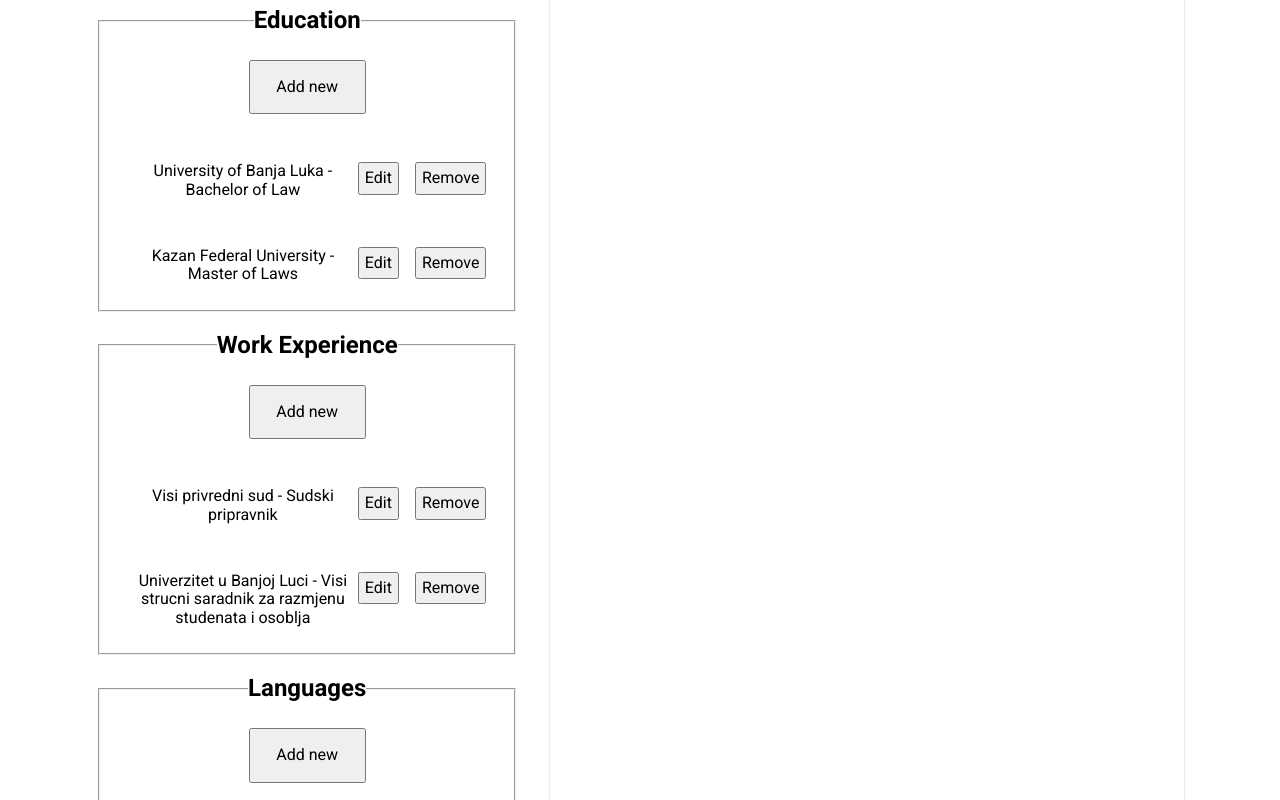
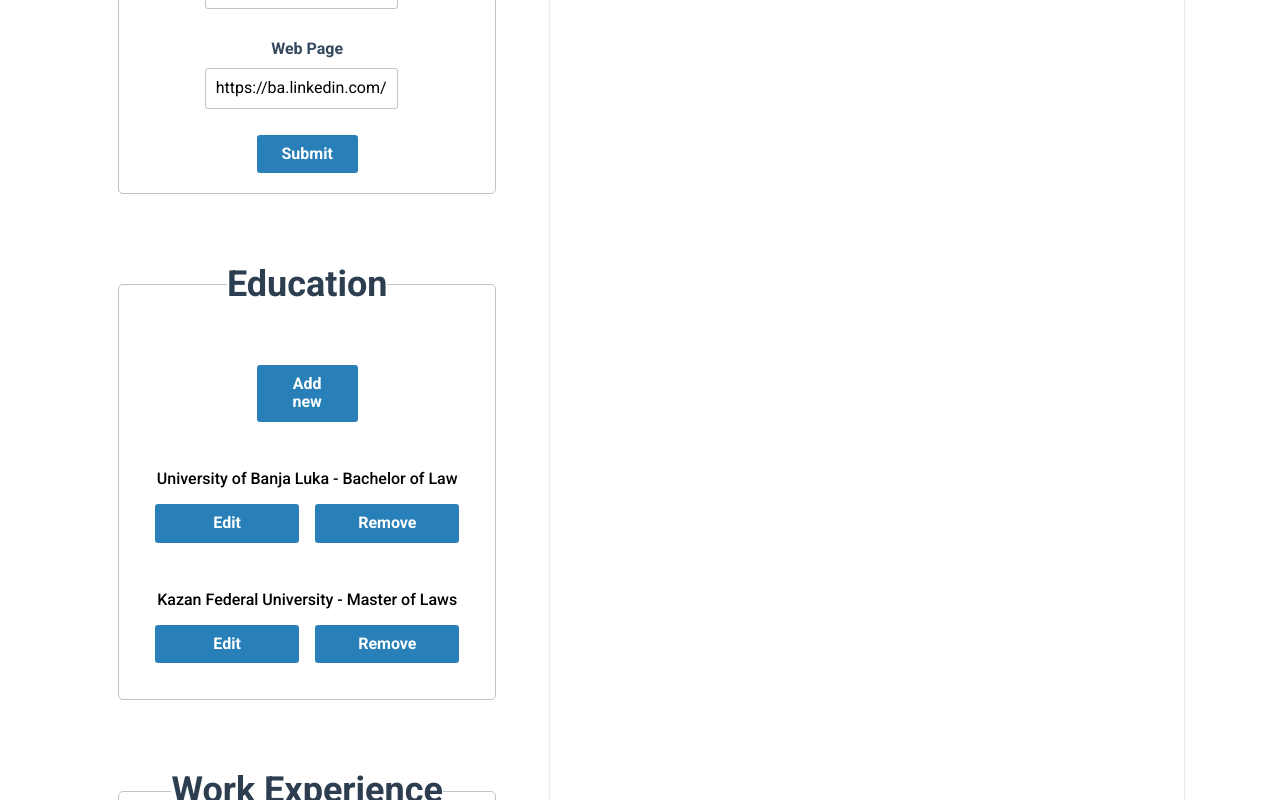
Before and after one commit to Djotajo/cv-application, a React (Vite) app: page / in a window 1280 px wide. Shown: the part 1040-1840 px from the top of the page. Built offline with nearby package versions, Linux system fonts and the light colour scheme.

Commit message:
Change form css

```diff
--- a/src/App.css
+++ b/src/App.css
@@ -239,16 +239,19 @@
 .eduItem,
 .workItem {
   display: flex;
-  justify-content: space-between;
-  flex-direction: row;
-  align-items: start;
+  flex-direction: column;
+  justify-content: center;
+  /* align-items: start; */
   padding: 1em;
+  width: 100%;
 }
 
 .eduItemButtons,
 .workItemButtons {
   display: flex;
+  width: 100%;
   flex-direction: row;
+  justify-content: space-between;
   gap: 1em;
 }
 
@@ -527,3 +530,81 @@
   z-index: 1; */
   /* align-self: baseline; */
 }
+
+form,
+.inputSection {
+  width: 100%; /* Adjust to your layout */
+  margin: auto;
+  padding: 20px;
+  padding-bottom: 0;
+  background-color: #ffffff;
+  /* border: 1px solid #e0e0e0; */
+  /* border-radius: 5px; */
+  /* box-shadow: 0 0 10px rgba(0, 0, 0, 0.1); */
+}
+
+form fieldset,
+.inputSection fieldset {
+  border: 1px solid #bdc3c7; /* Light Gray border */
+  border-radius: 5px;
+  padding: 20px;
+  margin-bottom: 20px;
+}
+
+form legend,
+.inputSection legend {
+  font-size: 1.5em;
+  font-weight: bold;
+  color: #2c3e50; /* Dark Blue */
+  margin-bottom: 10px;
+}
+
+form label {
+  display: block;
+  font-weight: bold;
+  margin-bottom: 5px;
+  color: #34495e; /* Dark Gray */
+}
+
+form input[type="text"],
+form input[type="email"] {
+  width: calc(100% - 12px); /* Adjust for input padding */
+  padding: 10px;
+  font-size: 1em;
+  border: 1px solid #bdc3c7; /* Light Gray */
+  border-radius: 3px;
+  margin-bottom: 10px;
+  transition: border-color 0.3s ease;
+}
+
+form input[type="text"]:focus,
+form input[type="email"]:focus {
+  outline: none;
+  border-color: #2980b9; /* Medium Blue on focus */
+}
+
+form button,
+.inputSection button {
+  display: inline-block;
+  padding: 10px 20px;
+  background-color: #2980b9; /* Medium Blue */
+  color: #ffffff; /* White text color */
+  font-size: 1em;
+  font-weight: bold;
+  text-align: center;
+  border: none;
+  border-radius: 3px;
+  cursor: pointer;
+  transition: background-color 0.3s ease;
+}
+
+form button:hover,
+.inputSection button:hover {
+  background-color: #2c3e50; /* Dark Blue on hover */
+}
+
+.inputSection p {
+  margin-bottom: 1em;
+  font-size: 1em;
+  font-weight: 500;
+}
--- a/src/App.jsx
+++ b/src/App.jsx
@@ -189,7 +189,7 @@
         <div className="container left noPrint">
           <section>
             {" "}
-            <div>
+            <div className="">
               <label htmlFor="addProfilePicture" className="file-input-label">
                 <Icon path={mdiPlusCircleOutline} size={1} />{" "}
                 <p>Upload your profile picture</p>
@@ -225,7 +225,7 @@
               onPageChange={(event) => handleInputChange(event, setPage)}
             />
           </section>
-          <section>
+          <section className="inputSection">
             {" "}
             <EducationInfo
               educationArray={educationArray}
@@ -236,7 +236,7 @@
             />
           </section>
 
-          <section>
+          <section className="inputSection">
             {" "}
             <WorkInfo
               workArray={workArray}
@@ -247,7 +247,7 @@
             />
           </section>
 
-          <section>
+          <section className="inputSection">
             {" "}
             <LanguageInfo
               languageArray={languageArray}
```
